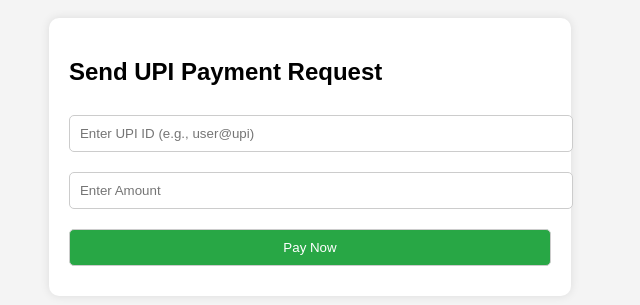
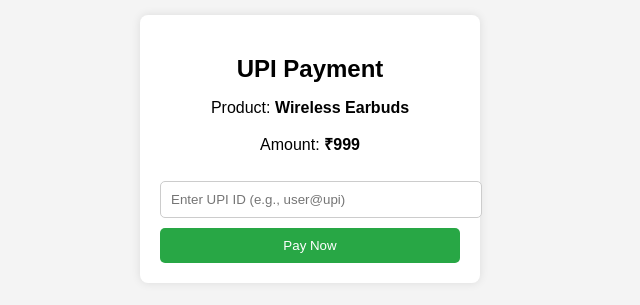
Before and after one commit to garenaritesh/upisend, a plain HTML site: page index.html in a window 1280 px wide. Shown: the part 251-556 px from the top of the page, without its empty margins (330-970 px from the left). Drawn offline with Linux system fonts and the light colour scheme.

Commit message:
Update index.html

```diff
--- a/index.html
+++ b/index.html
@@ -1,6 +1,5 @@
 <!DOCTYPE html>
 <html lang="en">
-
 <head>
     <meta charset="UTF-8">
     <meta name="viewport" content="width=device-width, initial-scale=1.0">
@@ -13,68 +12,68 @@
             align-items: center;
             height: 100vh;
             background-color: #f4f4f4;
+            margin: 0;
         }
-
         .container {
             background: white;
             padding: 20px;
-            border-radius: 10px;
-            box-shadow: 0px 0px 10px rgba(0, 0, 0, 0.1);
+            border-radius: 8px;
+            box-shadow: 0 0 10px rgba(0, 0, 0, 0.1);
+            text-align: center;
+            width: 300px;
         }
-
-        input,
-        button {
+        h2 {
+            margin-bottom: 10px;
+        }
+        input {
             width: 100%;
             padding: 10px;
             margin: 10px 0;
             border: 1px solid #ccc;
             border-radius: 5px;
         }
-
         button {
-            background-color: #28a745;
+            width: 100%;
+            padding: 10px;
+            background: #28a745;
             color: white;
+            border: none;
+            border-radius: 5px;
             cursor: pointer;
         }
-
         button:hover {
-            background-color: #218838;
+            background: #218838;
         }
     </style>
 </head>
-
 <body>
 
 <div class="container">
-        <h2>Send UPI Payment Request</h2>
-        <form id="upiForm">
+    <h2>UPI Payment</h2>
+    <p>Product: <b>Wireless Earbuds</b></p>
+    <p>Amount: <b>₹999</b></p>
     <input type="text" id="upi_id" placeholder="Enter UPI ID (e.g., user@upi)" required>
-            <input type="number" id="amount" placeholder="Enter Amount" required>
-            <button type="submit">Pay Now</button>
-        </form>
+    <button onclick="sendUPIRequest()">Pay Now</button>
 </div>
 
 <script>
-        document.getElementById("upiForm").addEventListener("submit", function (event) {
-            event.preventDefault();
+function sendUPIRequest() {
+    let upiID = document.getElementById("upi_id").value.trim();
+    let amount = "999"; // Fixed amount
+    let product = "Wireless Earbuds";
 
-            let upiID = document.getElementById("upi_id").value.trim();
-            let amount = document.getElementById("amount").value.trim();
-
-            if (upiID === "" || amount === "" || amount <= 0) {
-                alert("Please enter valid details.");
+    if (upiID === "" || !upiID.includes("@")) {
+        alert("Please enter a valid UPI ID.");
         return;
     }
 
-            // Generate UPI Payment Link
-            let transactionID = "TXN" + Date.now(); // Unique Transaction ID
-            let upiURL = `upi://pay?pa=${upiID}&pn=Payment&mc=&tid=${transactionID}&tr=${transactionID}&tn=Payment%20Request&am=${amount}&cu=INR`;
+    // UPI Payment URL
+    let upiURL = `upi://pay?pa=${upiID}&pn=OnlineStore&mc=&tid=&tr=&tn=${encodeURIComponent(product)}&am=${amount}&cu=INR`;
 
-            // Redirect to UPI App
+    // Open UPI payment request
     window.location.href = upiURL;
-        });
+}
 </script>
 
 </body>
-
 </html>
```
Lines whose indentation alone changed are shown as unchanged.
